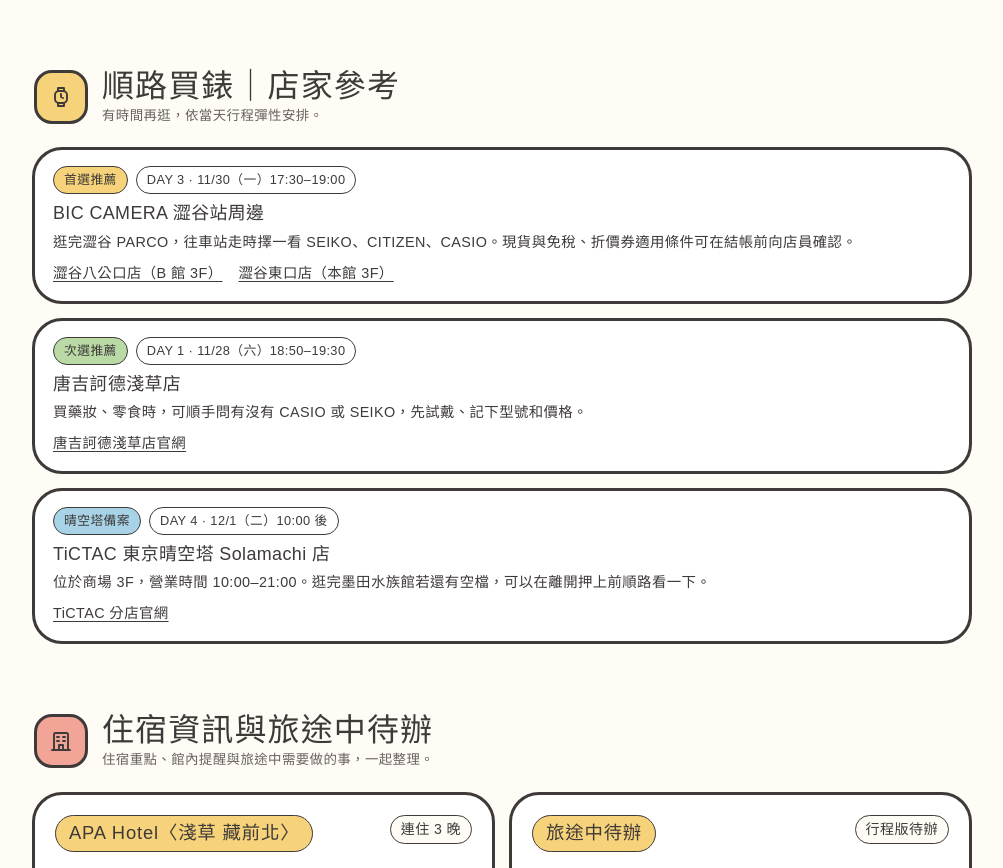
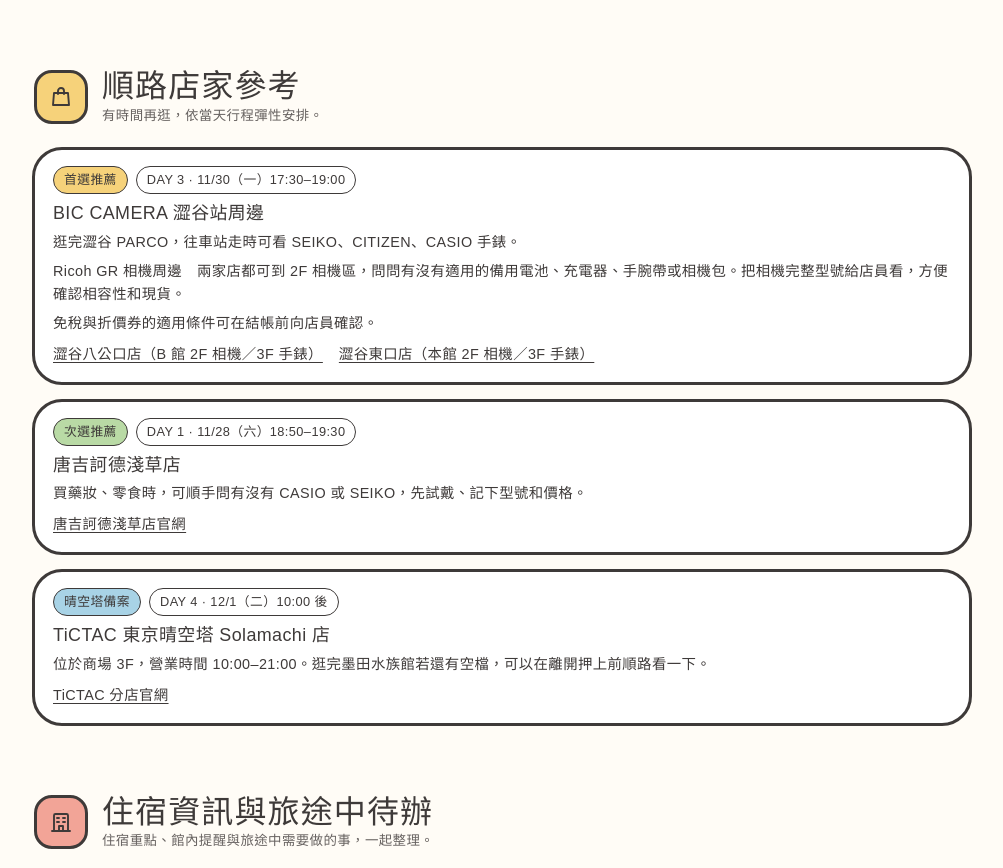
Before and after one commit to yojing-hub/2026tokyoonmyway, a plain HTML site: page index.html in a window 1280 px wide. Shown: the part 2812-3680 px from the top of the page, without its empty margins (138-1141 px from the left). Drawn offline with Linux system fonts and the light colour scheme; a web font is replaced by a local one.

Commit message:
Broaden optional shop guide and add Ricoh GR accessories

```diff
--- a/index.html
+++ b/index.html
@@ -1222,9 +1222,9 @@ h1, h2, h3, h4, strong, b,
 </section>
 <section id="watch-shops" aria-labelledby="watch-shops-title">
 <div class="section-title">
-<div class="section-icon" aria-hidden="true"><svg class="line-icon" viewBox="0 0 24 24" fill="none" stroke="currentColor" stroke-linecap="round" stroke-linejoin="round"><path d="M9 6V3h6v3m-6 12v3h6v-3"/><rect x="6" y="6" width="12" height="12" rx="4"/><path d="M12 9v3l2 1"/></svg></div>
+<div class="section-icon" aria-hidden="true"><svg class="line-icon" viewBox="0 0 24 24" fill="none" stroke="currentColor" stroke-linecap="round" stroke-linejoin="round"><path d="M5 8h14l1 12H4L5 8Z"/><path d="M9 9V6a3 3 0 0 1 6 0v3"/></svg></div>
 <div>
-<h2 id="watch-shops-title">順路買錶｜店家參考</h2>
+<h2 id="watch-shops-title">順路店家參考</h2>
 <p>有時間再逛，依當天行程彈性安排。</p>
 </div>
 </div>
@@ -1232,10 +1232,12 @@ h1, h2, h3, h4, strong, b,
 <article class="card watch-shop watch-shop--first">
 <div class="meta-row"><span class="tag watch-shop-label">首選推薦</span><span class="tag">DAY 3 · 11/30（一）17:30–19:00</span></div>
 <h3>BIC CAMERA 澀谷站周邊</h3>
-<p>逛完澀谷 PARCO，往車站走時擇一看 SEIKO、CITIZEN、CASIO。現貨與免稅、折價券適用條件可在結帳前向店員確認。</p>
+<p>逛完澀谷 PARCO，往車站走時可看 SEIKO、CITIZEN、CASIO 手錶。</p>
+<p><strong>Ricoh GR 相機周邊</strong>　兩家店都可到 2F 相機區，問問有沒有適用的備用電池、充電器、手腕帶或相機包。把相機完整型號給店員看，方便確認相容性和現貨。</p>
+<p>免稅與折價券的適用條件可在結帳前向店員確認。</p>
 <ul>
-<li><a href="https://www.biccamera.com/bc/i/shop/shoplist/shop004.jsp" target="_blank" rel="noopener noreferrer">澀谷八公口店（B 館 3F）</a></li>
-<li><a href="https://www.biccamera.com/bc/i/shop/shoplist/shop008.jsp" target="_blank" rel="noopener noreferrer">澀谷東口店（本館 3F）</a></li>
+<li><a href="https://www.biccamera.com/bc/i/shop/shoplist/shop004.jsp" target="_blank" rel="noopener noreferrer">澀谷八公口店（B 館 2F 相機／3F 手錶）</a></li>
+<li><a href="https://www.biccamera.com/bc/i/shop/shoplist/shop008.jsp" target="_blank" rel="noopener noreferrer">澀谷東口店（本館 2F 相機／3F 手錶）</a></li>
 </ul>
 </article>
 <article class="card watch-shop watch-shop--second">
```
